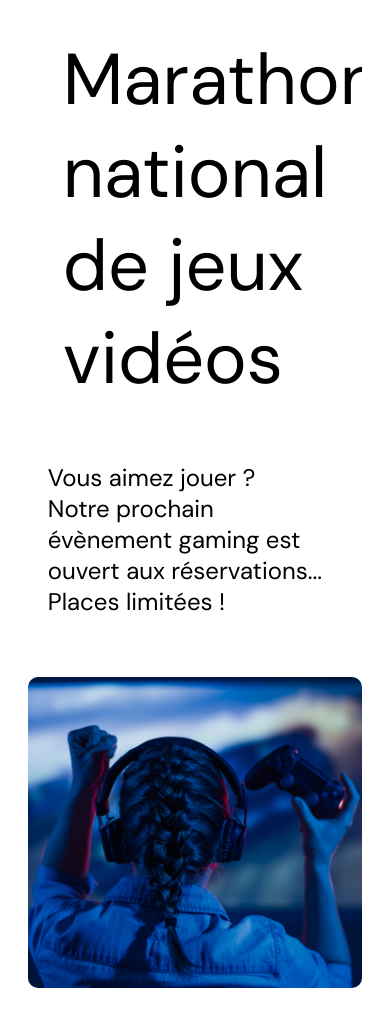
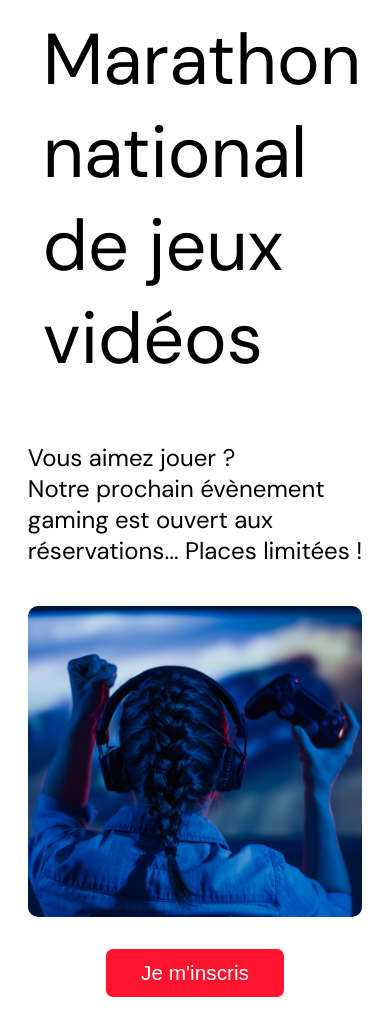
Before and after one commit to LePhenix47/Lahouiti_Younes_4_25092022, a plain HTML site: page index.html in a window 390 px wide. Shown: the part 75-1092 px from the top of the page. Drawn offline with Linux system fonts and the light colour scheme.

Commit message:
Finalisation P4

```diff
--- a/css/modal.css
+++ b/css/modal.css
@@ -492,15 +492,8 @@ input {
   color: #fff;
   position: relative;
   text-align: left;
-  /* min-width: 424px; */
 }
 
-
-@media screen and (max-width: 960px) {
-  .hero-content {
-    padding: 5px;
-  }
-}
 
 .hero-content::after {
   content: "";
@@ -521,6 +514,7 @@ input {
   font-size: 6rem;
   font-weight: normal;
   white-space: nowrap;
+  z-index: 2;
 }
 
 @media screen and (max-width: 900px) {
@@ -536,6 +530,7 @@ input {
   font-weight: normal;
   margin-top: 57px;
   padding: 0;
+  z-index: 2;
 }
 
 .btn-signup {
@@ -548,6 +543,7 @@ input {
 
 .hero-img {
   grid-column: span 8;
+  z-index: 1;
 }
 
 .hero-img img {
@@ -588,7 +584,7 @@ footer {
   .hero-content {
     background: #fff;
     color: #000;
-    padding: 20px;
+    padding: 0px;
   }
 
   .hero-content::after {
@@ -620,6 +616,11 @@ footer {
   .hero-text {
     width: unset;
     font-size: 1.5rem;
+    z-index: 2;
+  }
+
+  .hero-img {
+    z-index: 1;
   }
 
   .hero-img img {
@@ -677,6 +678,7 @@ Classes ajoutées par Younes LAHOUITI
   display: flex !important;
   justify-content: center;
   align-items: center;
+  z-index: 3;
 }
 
 .show-space-around-flex {
```
Also changed, not shown: js/modal.js (+16 -5 lines).
